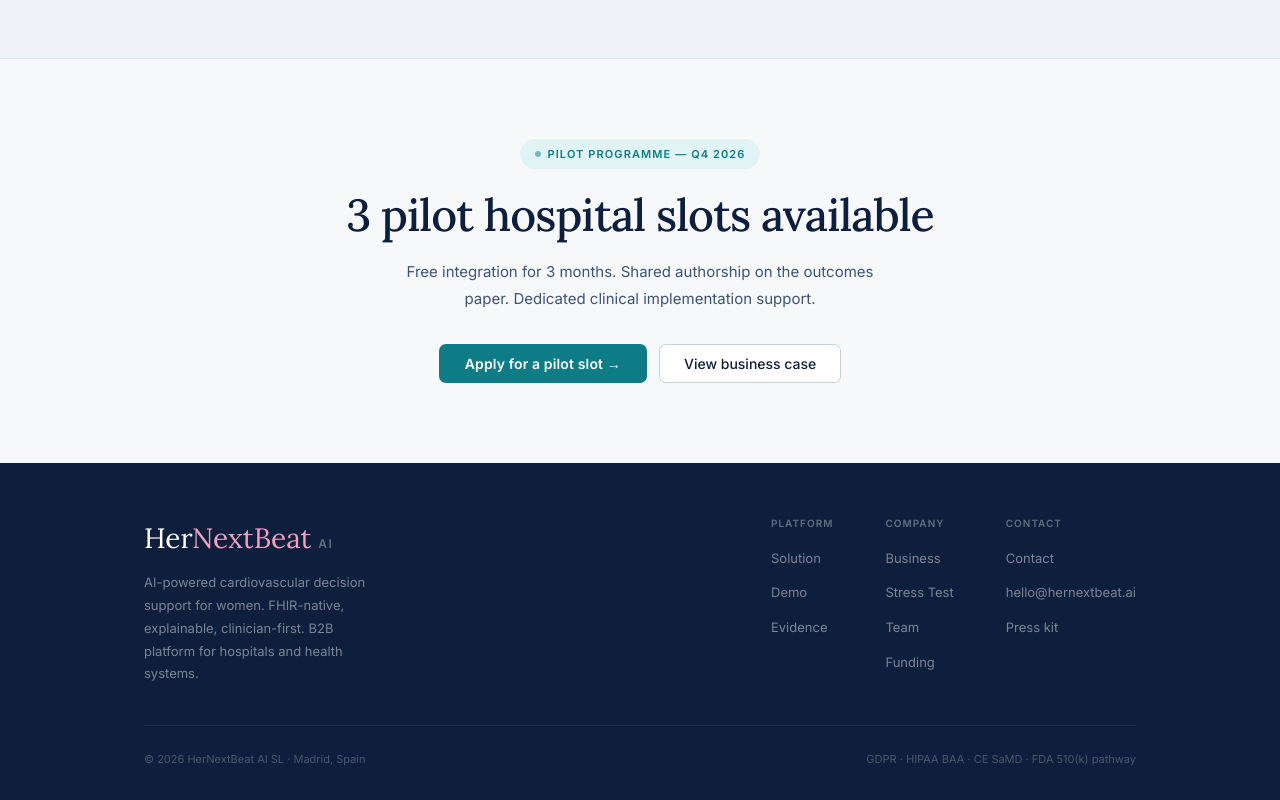
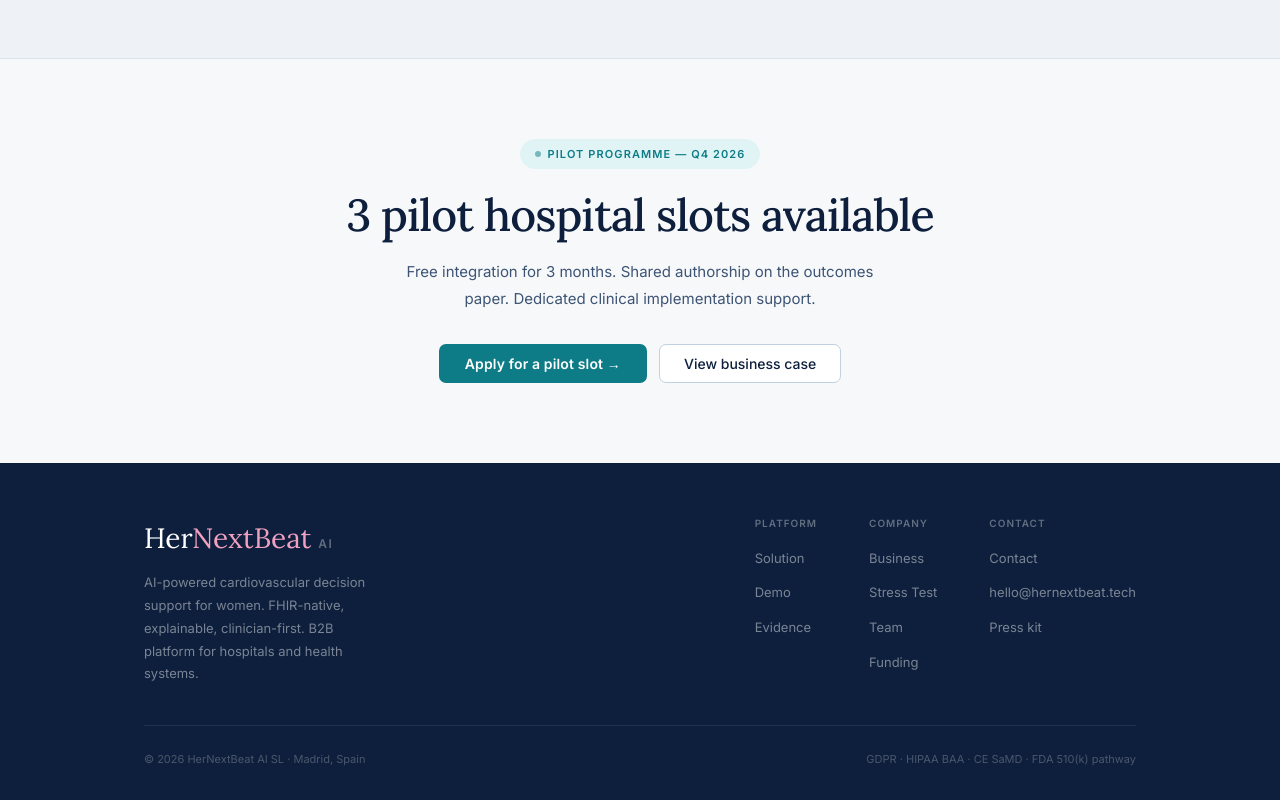
Before and after one commit to marcusRB/herheart-demo, a React (Vite) app: page / in a window 1280 px wide. Shown: the part 1975-2775 px from the top of the page. Built offline with nearby package versions, Linux system fonts and the light colour scheme.

Commit message:
change the main email

```diff
--- a/src/App.jsx
+++ b/src/App.jsx
@@ -1117,7 +1117,7 @@
               <div>
                 <div style={{ fontSize:11, fontWeight:600, color:T.textMuted,
                   textTransform:"uppercase", letterSpacing:".06em", marginBottom:6 }}>Work email</div>
-                <input type="email" placeholder="demo@hospital.org"
+                <input type="email" placeholder="demo@hernextbeat.tech"
                   style={{ width:"100%", background:T.bg, border:`1px solid ${T.border2}`,
                     borderRadius:7, padding:"9px 12px", color:T.text, fontSize:13, outline:"none" }} />
               </div>
@@ -1153,7 +1153,7 @@
           </div>
         )}
         <div className="grid-3" style={{ marginTop:32 }}>
-          {[["Email","hello@hernextbeat.ai"],["Based in","London, England · UK"],["Response time","Within 48 h"]].map(([k,v]) => (
+          {[["Email","hello@hernextbeat.tech"],["Based in","London, England · UK"],["Response time","Within 48 h"]].map(([k,v]) => (
             <div key={k} style={{ textAlign:"center", padding:16,
               borderRight: k !== "Response time" ? `1px solid ${T.border}` : "none" }}>
               <div style={{ fontSize:10, fontWeight:600, color:T.textMuted,
@@ -1188,14 +1188,14 @@
         <div style={{ display:"flex", gap:52, flexWrap:"wrap" }}>
           {[["Platform",["Solution","Demo","Evidence"]],
             ["Company",["Business","Stress Test","Team","Funding"]],
-            ["Contact",["Contact","hello@hernextbeat.ai","Press kit"]],
+            ["Contact",["Contact","hello@hernextbeat.tech","Press kit"]],
           ].map(([group, links]) => (
             <div key={group}>
               <div style={{ fontSize:10, color:"rgba(255,255,255,.35)", textTransform:"uppercase",
                 letterSpacing:".1em", marginBottom:14, fontWeight:600 }}>{group}</div>
               {links.map(l => (
                 <div key={l} style={{ marginBottom:10 }}>
-                  <span onClick={() => setPage(l === "hello@hernextbeat.ai" || l === "Press kit" ? "Contact" : l)}
+                  <span onClick={() => setPage(l === "hello@hernextbeat.tech" || l === "Press kit" ? "Contact" : l)}
                     style={{ fontSize:13, color:"rgba(255,255,255,.45)", cursor:"pointer",
                       transition:"color .15s" }}
                     onMouseEnter={e => e.target.style.color="#fff"}
```
